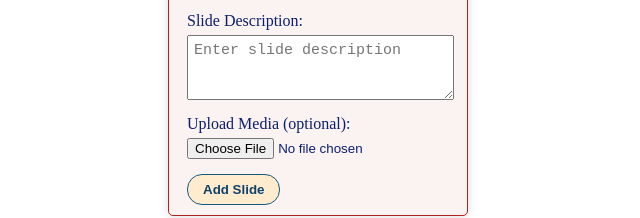
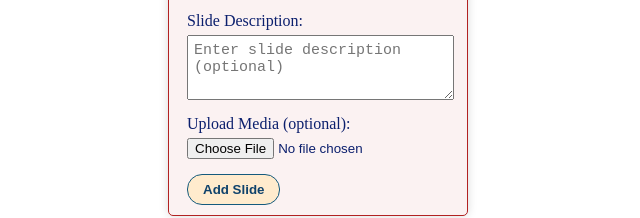
Before and after one commit to Cyprianchux/sunesis, a plain HTML site: page slide-admin.html in a window 1280 px wide. Shown: the part 271-489 px from the top of the page, 6-646 px from the left. Drawn offline with Linux system fonts and the light colour scheme.

Commit message:
Added the text optional to the description placeholder

```diff
--- a/slide-admin.html
+++ b/slide-admin.html
@@ -58,7 +58,7 @@
         <textarea id="slide-title" placeholder="Enter slide title" rows="1"></textarea>
 
         <label for="slide-desc">Slide Description:</label>
-        <textarea id="slide-desc" placeholder="Enter slide description" rows="3"></textarea>
+        <textarea id="slide-desc" placeholder="Enter slide description (optional)" rows="3"></textarea>
 
         <label for="slide-media">Upload Media (optional):</label>
         <input type="file" id="slide-media" accept="image/*,video/*">
```
